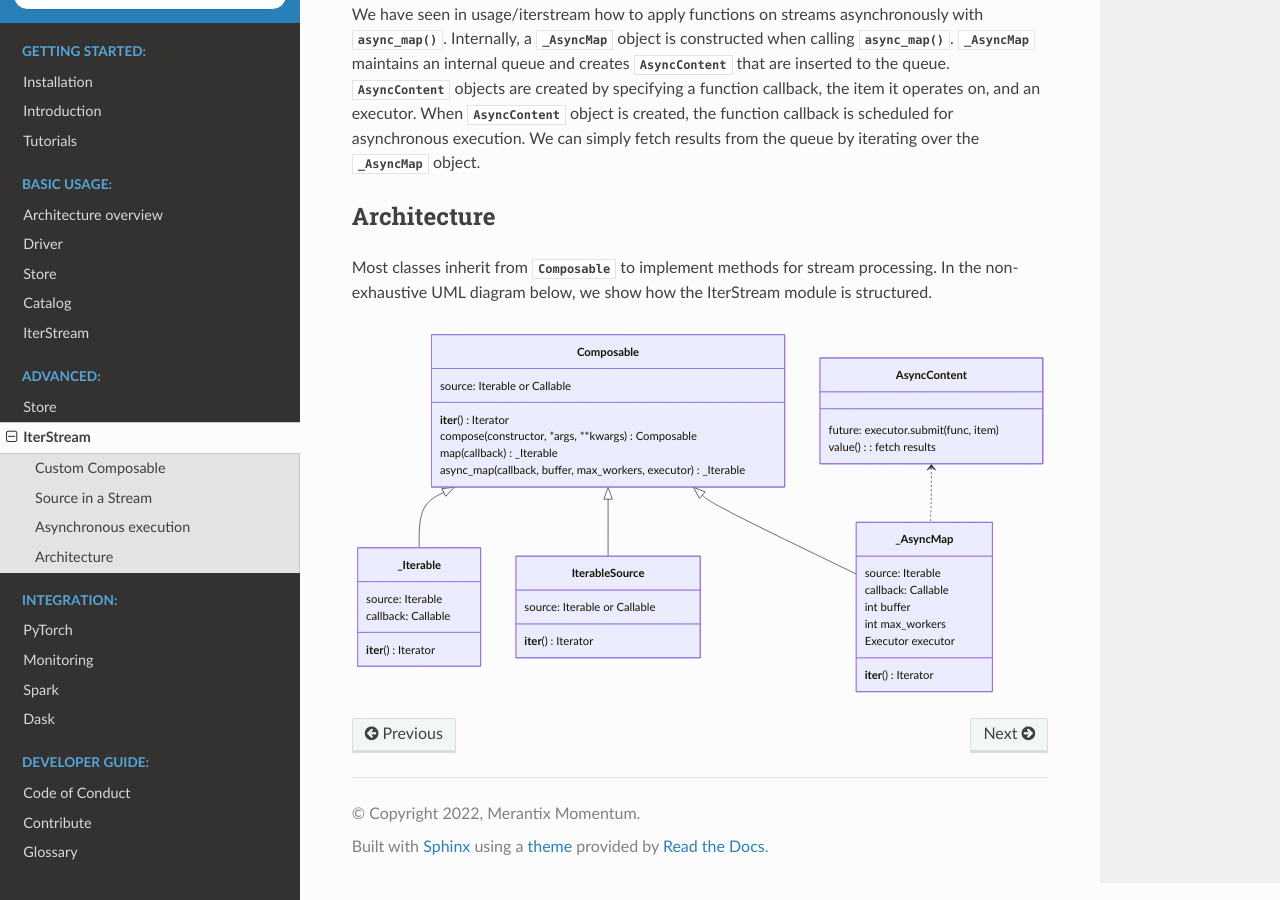
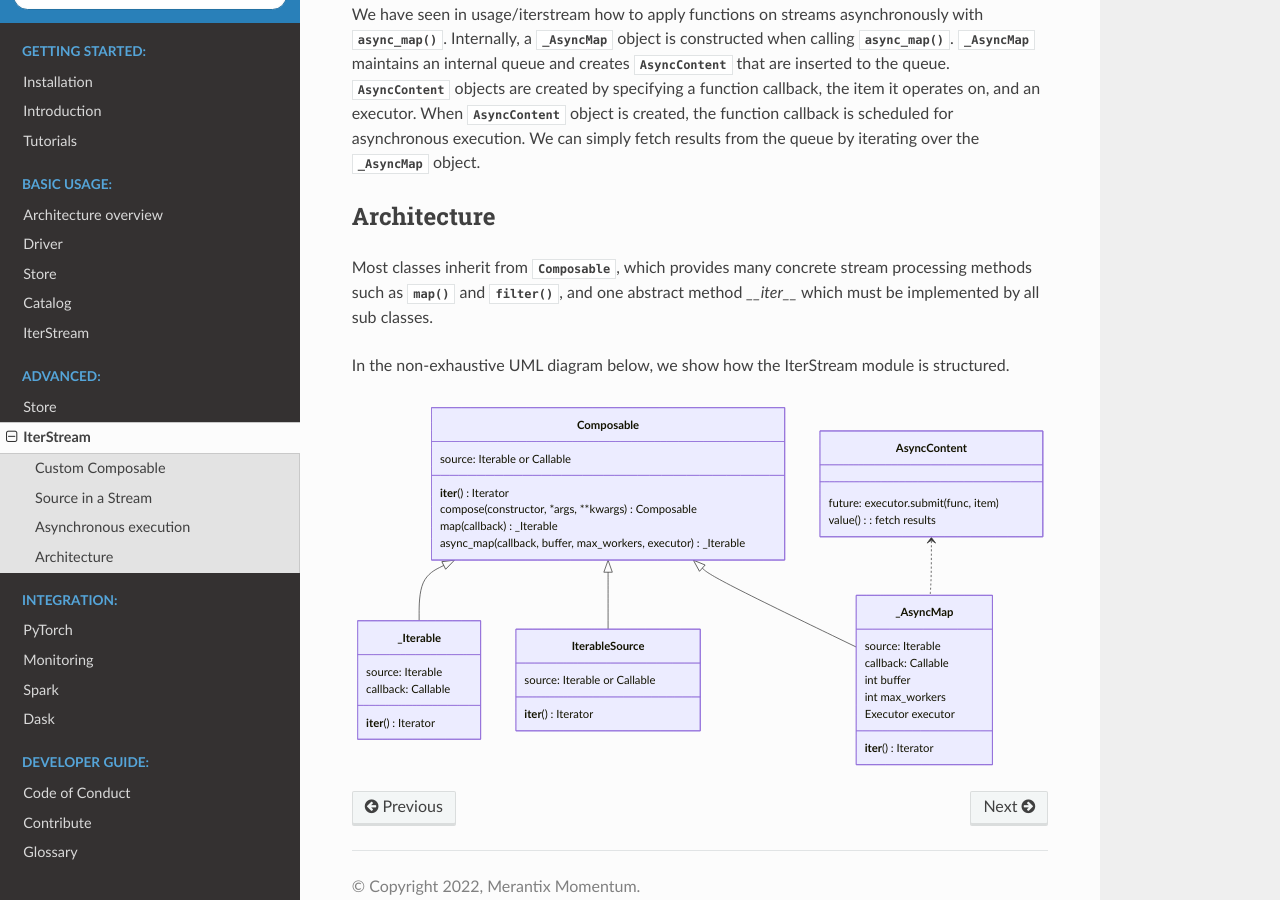
Before and after one commit to merantix-momentum/squirrel-core, a Sphinx documentation site: the page built from docs/advanced/iterstream.rst, in a window 1280 px wide and 900 px high, scrolled down 3310 px. Built offline with Sphinx 7.4.7 and the Read the Docs theme 2.0.0, drawn with Linux system fonts in a browser that asks for light colours; the version number is read from the project's files by our own code.

Commit message:
Update docs/advanced/iterstream.rst
Co-authored-by: Alireza Sohofi <a.sohofi@gmail.com>

```diff
--- a/docs/advanced/iterstream.rst
+++ b/docs/advanced/iterstream.rst
@@ -173,7 +173,8 @@
 
 Architecture
 --------------------
-Most classes inherit from :py:class:`Composable` to implement methods for stream processing.
+Most classes inherit from :py:class:`Composable`, which provides many concrete stream processing methods such as :py:meth:`map` and :py:meth:`filter`, and one abstract method `__iter__` which must be implemented by all sub classes.
+
 In the non-exhaustive UML diagram below, we show how the IterStream module is structured.
 
 .. mermaid::
```
